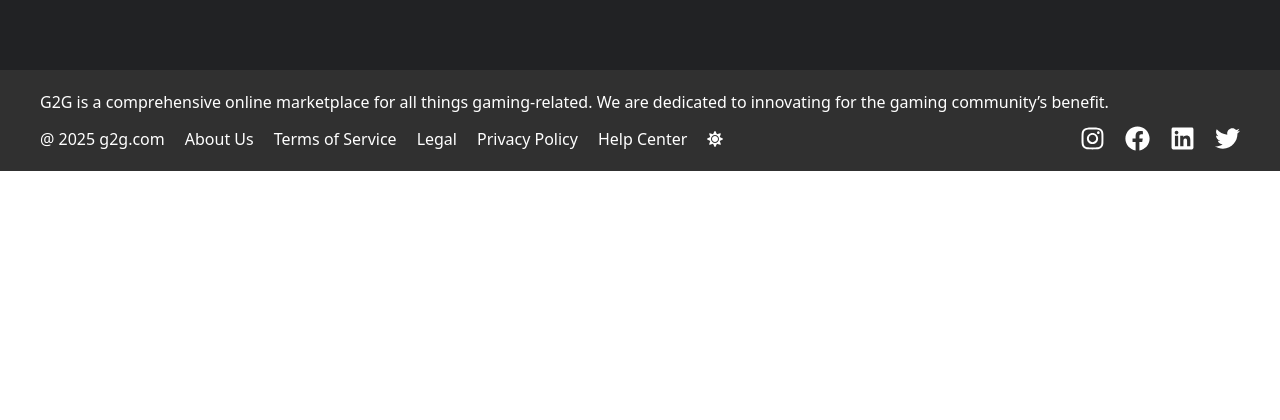
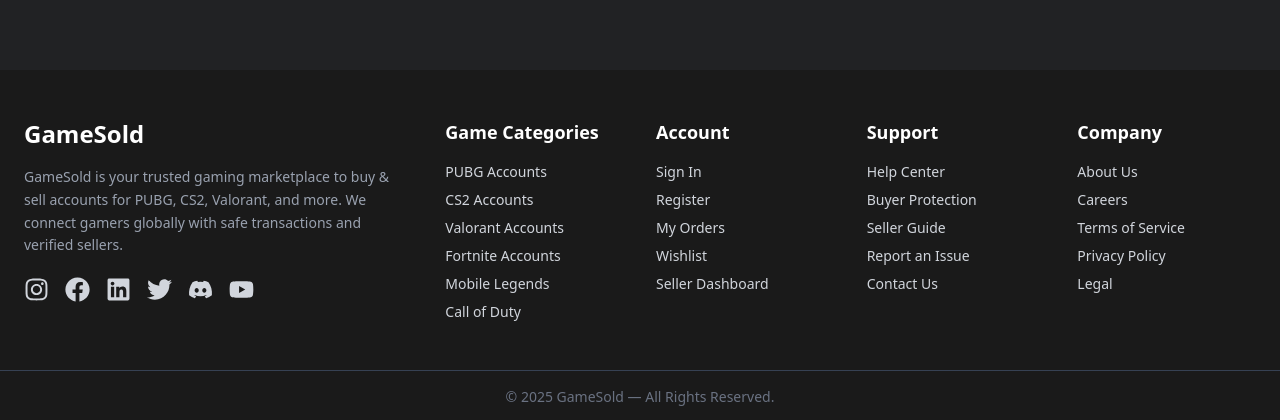
Before and after one commit to the-ict/gamesold, a React (Vite) app in the folder client/: page / in a window 1280 px wide. Shown: the part 990-1410 px from the top of the page. Before the commit the page ends 1161 px from the top, so only its background shows below. Built offline with nearby package versions, Linux system fonts and the light colour scheme; no server answers.

Commit message:
Footer 🧪

```diff
--- a/client/src/components/Footer.tsx
+++ b/client/src/components/Footer.tsx
@@ -1,50 +1,82 @@
-import { useState } from "react";
-import {
-    FaFacebook,
-    FaInstagram,
-    FaLinkedin,
-    FaMoon,
-    FaSun,
-    FaTwitter,
-} from "react-icons/fa";
+import { FaFacebook, FaInstagram, FaLinkedin, FaTwitter, FaDiscord, FaYoutube } from "react-icons/fa";
 
-export default function Footer() {
-    const [darkMode, setDarkMode] = useState<boolean>(false)
+export default function MegaFooter() {
+    return (
+        <footer className="w-full h-max bg-[#1A1A1A] text-gray-300 flex flex-col">
+            {/* Top section */}
+            <div className="flex-1 w-full max-w-[1400px] mx-auto py-12 px-6 grid grid-cols-2 md:grid-cols-4 lg:grid-cols-6 gap-8">
 
-    return (
-        <div className="flex items-center py-5 justify-center bg-[#303030] text-white">
-            <div className="w-[1200px]">
-                <span>
-                    G2G is a comprehensive online marketplace for all things
-                    gaming-related. We are dedicated to innovating for the gaming
-                    community’s benefit.{" "}
-                </span>
-                <div className="flex items-center justify-between mt-3">
-                    <ul className="flex items-center gap-5">
-                        <li className="cursor-pointer">@ 2025 g2g.com</li>
-                        <li className="cursor-pointer">About Us</li>
-                        <li className="cursor-pointer">Terms of Service</li>
-                        <li className="cursor-pointer">Legal</li>
-                        <li className="cursor-pointer">Privacy Policy</li>
-                        <li className="cursor-pointer">Help Center</li>
-                        <li className="cursor-pointer">
-                            {
-                                darkMode ? (
-                                    <FaMoon onClick={() => setDarkMode(false)} />
-                                ) : (
-                                    <FaSun onClick={() => setDarkMode(true)} />
-                                )
-                            }
-                        </li>
-                    </ul>
-                    <div className="flex items-center gap-5">
-                        <FaInstagram className="cursor-pointer" size={25} />
-                        <FaFacebook className="cursor-pointer" size={25} />
-                        <FaLinkedin className="cursor-pointer" size={25} />
-                        <FaTwitter className="cursor-pointer" size={25} />
+                {/* Logo & About */}
+                <div className="col-span-2">
+                    <h1 className="text-2xl font-bold text-white">GameSold</h1>
+                    <p className="mt-4 text-sm text-gray-400 leading-relaxed">
+                        GameSold is your trusted gaming marketplace to buy & sell accounts for PUBG, CS2, Valorant, and more.
+                        We connect gamers globally with safe transactions and verified sellers.
+                    </p>
+                    <div className="flex gap-4 mt-5">
+                        <FaInstagram size={25} className="cursor-pointer hover:text-pink-500 transition" />
+                        <FaFacebook size={25} className="cursor-pointer hover:text-blue-500 transition" />
+                        <FaLinkedin size={25} className="cursor-pointer hover:text-blue-400 transition" />
+                        <FaTwitter size={25} className="cursor-pointer hover:text-sky-400 transition" />
+                        <FaDiscord size={25} className="cursor-pointer hover:text-indigo-400 transition" />
+                        <FaYoutube size={25} className="cursor-pointer hover:text-red-500 transition" />
                     </div>
                 </div>
+
+                {/* Game Categories */}
+                <div>
+                    <h2 className="text-lg font-semibold text-white mb-4">Game Categories</h2>
+                    <ul className="space-y-2 text-sm">
+                        <li className="hover:text-white cursor-pointer">PUBG Accounts</li>
+                        <li className="hover:text-white cursor-pointer">CS2 Accounts</li>
+                        <li className="hover:text-white cursor-pointer">Valorant Accounts</li>
+                        <li className="hover:text-white cursor-pointer">Fortnite Accounts</li>
+                        <li className="hover:text-white cursor-pointer">Mobile Legends</li>
+                        <li className="hover:text-white cursor-pointer">Call of Duty</li>
+                    </ul>
+                </div>
+
+                {/* Account Section */}
+                <div>
+                    <h2 className="text-lg font-semibold text-white mb-4">Account</h2>
+                    <ul className="space-y-2 text-sm">
+                        <li className="hover:text-white cursor-pointer">Sign In</li>
+                        <li className="hover:text-white cursor-pointer">Register</li>
+                        <li className="hover:text-white cursor-pointer">My Orders</li>
+                        <li className="hover:text-white cursor-pointer">Wishlist</li>
+                        <li className="hover:text-white cursor-pointer">Seller Dashboard</li>
+                    </ul>
+                </div>
+
+                {/* Support Section */}
+                <div>
+                    <h2 className="text-lg font-semibold text-white mb-4">Support</h2>
+                    <ul className="space-y-2 text-sm">
+                        <li className="hover:text-white cursor-pointer">Help Center</li>
+                        <li className="hover:text-white cursor-pointer">Buyer Protection</li>
+                        <li className="hover:text-white cursor-pointer">Seller Guide</li>
+                        <li className="hover:text-white cursor-pointer">Report an Issue</li>
+                        <li className="hover:text-white cursor-pointer">Contact Us</li>
+                    </ul>
+                </div>
+
+                {/* Company Section */}
+                <div>
+                    <h2 className="text-lg font-semibold text-white mb-4">Company</h2>
+                    <ul className="space-y-2 text-sm">
+                        <li className="hover:text-white cursor-pointer">About Us</li>
+                        <li className="hover:text-white cursor-pointer">Careers</li>
+                        <li className="hover:text-white cursor-pointer">Terms of Service</li>
+                        <li className="hover:text-white cursor-pointer">Privacy Policy</li>
+                        <li className="hover:text-white cursor-pointer">Legal</li>
+                    </ul>
+                </div>
             </div>
-        </div>
+
+            {/* Bottom section */}
+            <div className="border-t border-gray-700 py-4 text-center text-sm text-gray-500">
+                © {new Date().getFullYear()} GameSold — All Rights Reserved.
+            </div>
+        </footer>
     );
 }
--- a/client/src/components/Hero.tsx
+++ b/client/src/components/Hero.tsx
@@ -2,12 +2,27 @@
 import { MdOutlineAttractions } from "react-icons/md";
 import { MdOutlineContactSupport } from "react-icons/md";
 import { MdOutlinePayment } from "react-icons/md";
-
+import useStore from "../store"
+import SearchForm from "./SearchForm";
+import { useState } from "react";
 
 
 export default function Hero() {
+  const [showSearchForm, setShowSearchForm] = useState<boolean>(false)
+
+  const { userId, setUserId } = useStore()
+
   return (
     <div className="bg-cover justify-center flex bg-[#212224] text-white flex-col items-center">
+
+      {/* Search Form */}
+      {
+        showSearchForm && (
+          <SearchForm setSearchForm={setShowSearchForm} />
+        )
+      }
+
+
       <div className="w-[1200px] mt-[10px] relative">
         <video src={Video} autoPlay loop muted className="h-[600px]">
           <source src={Video} type="video/mp4" />
@@ -17,7 +32,14 @@
           <div className="flex items-center flex-col gap-5">
             <h1 className="text-3xl font-bold">O'YIN AKKOUNTLARNI SOLIB OLISH / SOTIB YUBORISH</h1>
             <p className="text-[12px] text-gray-300">Lorem ipsum dolor porro,nsequatur aliquam accusamus magni, earum saepe, animi molestiae! Quibusdam, modi non.</p>
-            <button onClick={() => window.location.replace("/login")} className="bg-red-500 px-5 transition hover:bg-red-600 py-2 w-[100px] cursor-pointer rounded-full ">Sign in</button>
+            {
+              userId ? (
+                <button onClick={() => setShowSearchForm(true)} className="bg-red-500 px-5 transition hover:bg-red-600 py-2 cursor-pointer rounded-full ">Try Yourself</button>
+
+              ) : (
+                <button onClick={() => window.location.replace("/login")} className="bg-red-500 px-5 transition hover:bg-red-600 py-2 cursor-pointer rounded-full ">Sign in</button>
+              )
+            }
           </div>
         </div>
 
@@ -40,11 +62,11 @@
             <h1>
               “24/7 support”
             </h1>
-            <MdOutlineContactSupport size={30}/>
+            <MdOutlineContactSupport size={30} />
           </div>
           <div className="flex items-center w-[300px] flex-col p-5 rounded bg-gray-700 py-8 gap-3 cursor-pointer">
             <h1>Secure payment system</h1>
-            <MdOutlinePayment size={30}/>
+            <MdOutlinePayment size={30} />
           </div>
         </div>
       </div>
--- a/client/src/pages/Dashboard.tsx
+++ b/client/src/pages/Dashboard.tsx
@@ -1,6 +1,6 @@
 import BackgroundImage from "../assets/user-page-banner.svg";
 import UserProfile from "../assets/profile-avatar.svg";
-import { BiAddToQueue, BiCamera, BiEdit } from "react-icons/bi";
+import { BiAddToQueue, BiCamera } from "react-icons/bi";
 import { SlSettings } from "react-icons/sl";
 import Navbar from "@/components/Navbar";
 import React, { useEffect, useState, type ChangeEvent } from "react";
@@ -19,16 +19,9 @@
 
 const IMAGE_URL = import.meta.env.VITE_PC;
 
-interface IEditingAccount {
-  name: string;
-  password: string;
-  image: string;
-}
-
 export default function Dashboard() {
   const [sidebarOpen, setSidebarOpen] = React.useState<boolean>(false);
   const [newAccountOpen, setNewAccountOpen] = React.useState<boolean>(false);
-  const [openDescription, setOpenDescription] = React.useState<boolean>(false);
   const [route, setRoute] = useState<"Saqlanganlar" | "Hisob" | "Haqida">(
     "Hisob"
   );
```
